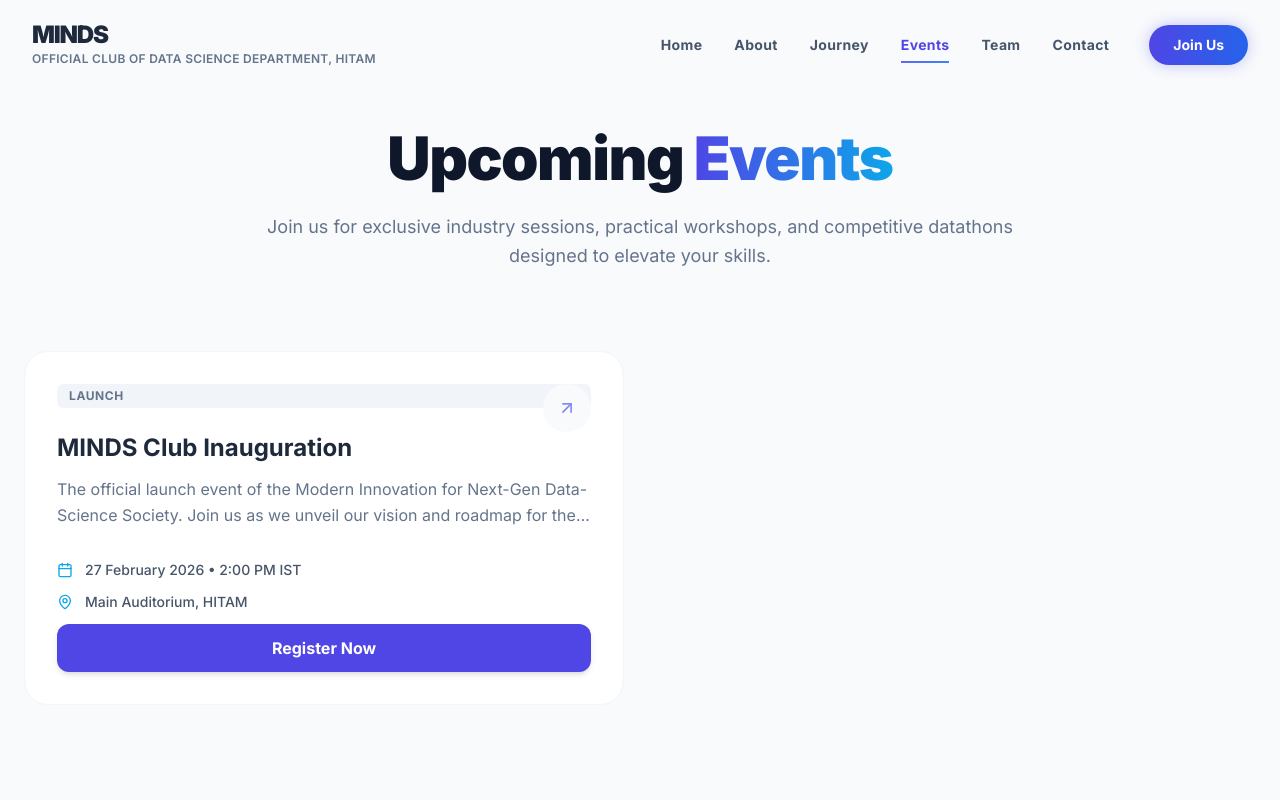
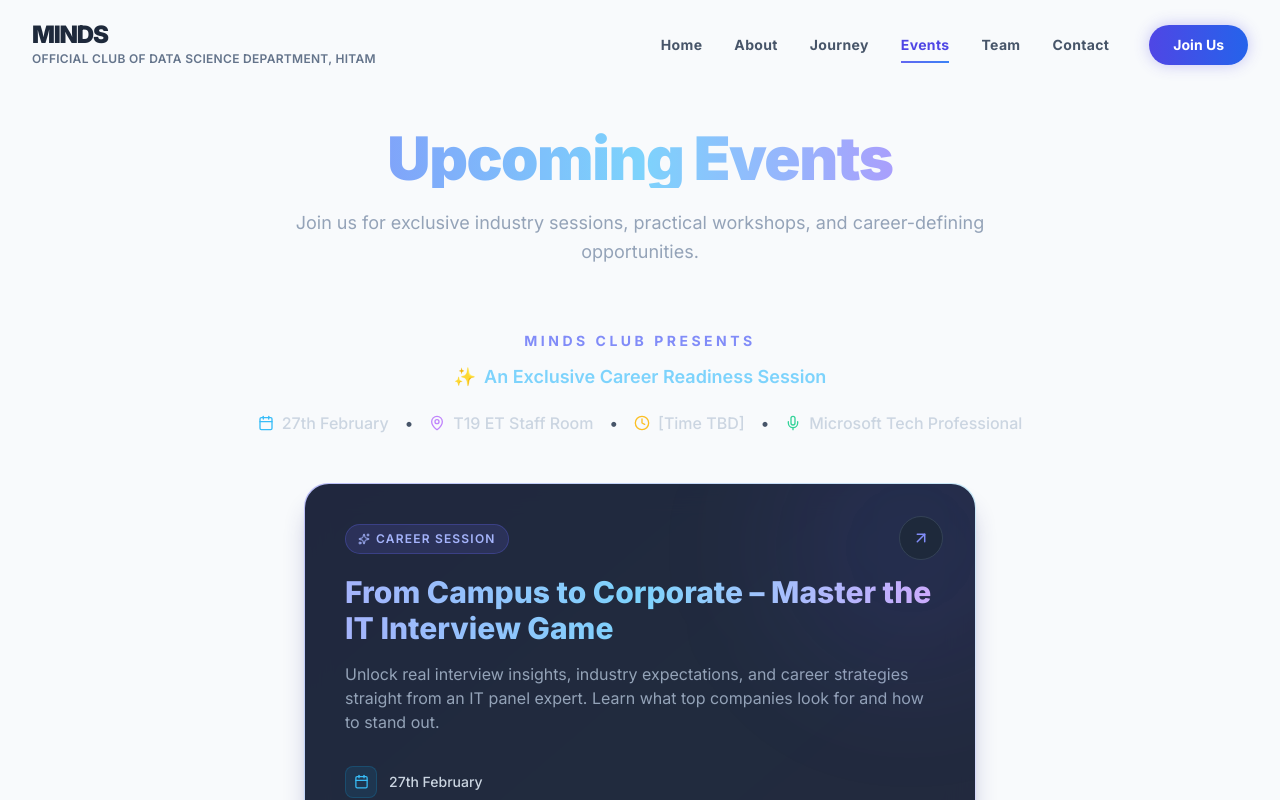
Before and after one commit to hemannayak/minds-website, a React (Vite) app: page /events in a window 1280 px wide. Shown: the top 800 px of the page. Built offline with nearby package versions, Linux system fonts and the light colour scheme.

Commit message:
feat: update Events section with inauguration session details

```diff
--- a/src/pages/Events.jsx
+++ b/src/pages/Events.jsx
@@ -1,52 +1,87 @@
 import React, { useState, useEffect } from 'react';
 import { motion, AnimatePresence } from 'framer-motion';
-import { Calendar, MapPin, ArrowRight, X } from 'lucide-react';
+import { Calendar, MapPin, Clock, Mic, Sparkles, ArrowRight, X } from 'lucide-react';
 import PageTransition from '../components/PageTransition';
 import { fadeInUp, staggerContainer } from '../lib/animations';
 
 const upcomingEvents = [
     {
-        title: 'MINDS Club Inauguration',
-        date: '27 February 2026',
-        time: '2:00 PM IST',
-        location: 'Main Auditorium, HITAM',
-        type: 'Launch',
-        description: 'The official launch event of the Modern Innovation for Next-Gen Data-Science Society. Join us as we unveil our vision and roadmap for the academic year.',
-        featured: true
-    }
+        title: 'From Campus to Corporate – Master the IT Interview Game',
+        date: '27th February',
+        time: '[Time TBD]',
+        location: 'T19 ET Staff Room',
+        speaker: 'Microsoft Tech Professional',
+        type: 'Career Session',
+        description:
+            'Unlock real interview insights, industry expectations, and career strategies straight from an IT panel expert. Learn what top companies look for and how to stand out.',
+        featured: true,
+    },
 ];
 
 const EventCard = ({ event, onRegisterClick }) => {
     return (
         <motion.div
             variants={fadeInUp}
-            className={`group relative bg-white border border-slate-100 rounded-3xl p-8 hover:shadow-lg hover:-translate-y-2 transition-all duration-300 flex flex-col h-full`}
+            className="group relative rounded-3xl p-[1px] bg-gradient-to-br from-indigo-500/40 via-sky-500/20 to-purple-500/30 shadow-xl shadow-indigo-900/30 w-full max-w-2xl mx-auto"
         >
-            <div className="absolute top-8 right-8 w-12 h-12 rounded-full bg-slate-50 flex items-center justify-center text-indigo-400 group-hover:bg-indigo-600 group-hover:text-white transition-colors duration-300">
-                <ArrowRight size={20} className="-rotate-45 group-hover:rotate-0 transition-transform duration-300" />
+            <div className="relative bg-slate-900/90 backdrop-blur-md rounded-3xl p-8 md:p-10 flex flex-col h-full overflow-hidden">
+                {/* Glowing orb background */}
+                <div className="absolute -top-16 -right-16 w-64 h-64 rounded-full bg-indigo-600/10 blur-3xl pointer-events-none" />
+
+                {/* Arrow icon */}
+                <div className="absolute top-8 right-8 w-11 h-11 rounded-full bg-slate-800 border border-slate-700 flex items-center justify-center text-indigo-400 group-hover:bg-indigo-600 group-hover:text-white transition-all duration-300">
+                    <ArrowRight size={18} className="-rotate-45 group-hover:rotate-0 transition-transform duration-300" />
                 </div>
 
-            <div className="mb-6 inline-block px-3 py-1 rounded-md bg-slate-100 text-slate-500 text-xs font-bold uppercase tracking-wider">
+                {/* Event type badge */}
+                <div className="mb-5 inline-flex items-center gap-1.5 px-3 py-1.5 rounded-full bg-indigo-500/15 border border-indigo-500/30 text-indigo-300 text-xs font-semibold uppercase tracking-widest w-fit">
+                    <Sparkles size={12} />
                     {event.type}
                 </div>
 
-            <h3 className="text-2xl font-bold text-slate-800 mb-3 group-hover:text-indigo-600 transition-colors">{event.title}</h3>
-            <p className="text-slate-500 mb-8 leading-relaxed line-clamp-2">{event.description}</p>
+                {/* Title */}
+                <h3 className="text-2xl md:text-3xl font-extrabold mb-4 leading-tight text-transparent bg-clip-text bg-gradient-to-r from-indigo-300 via-sky-300 to-purple-300 group-hover:from-indigo-200 group-hover:to-purple-200 transition-all duration-300">
+                    {event.title}
+                </h3>
 
-            <div className="space-y-3 mt-auto">
-                <div className="flex items-center gap-3 text-sm text-slate-600 font-medium">
-                    <Calendar size={16} className="text-sky-500" />
-                    {event.date} • {event.time}
+                {/* Description */}
+                <p className="text-slate-400 mb-8 leading-relaxed text-sm md:text-base">
+                    {event.description}
+                </p>
+
+                {/* Meta info */}
+                <div className="mt-auto space-y-3">
+                    <div className="flex items-center gap-3 text-sm text-slate-300 font-medium">
+                        <span className="flex items-center justify-center w-8 h-8 rounded-lg bg-sky-500/10 border border-sky-500/20 text-sky-400 shrink-0">
+                            <Calendar size={15} />
+                        </span>
+                        {event.date}
                     </div>
-                <div className="flex items-center gap-3 text-sm text-slate-600 font-medium mb-6">
-                    <MapPin size={16} className="text-sky-500" />
+                    <div className="flex items-center gap-3 text-sm text-slate-300 font-medium">
+                        <span className="flex items-center justify-center w-8 h-8 rounded-lg bg-purple-500/10 border border-purple-500/20 text-purple-400 shrink-0">
+                            <MapPin size={15} />
+                        </span>
                         {event.location}
                     </div>
+                    <div className="flex items-center gap-3 text-sm text-slate-300 font-medium">
+                        <span className="flex items-center justify-center w-8 h-8 rounded-lg bg-amber-500/10 border border-amber-500/20 text-amber-400 shrink-0">
+                            <Clock size={15} />
+                        </span>
+                        {event.time}
+                    </div>
+                    <div className="flex items-center gap-3 text-sm text-slate-300 font-medium">
+                        <span className="flex items-center justify-center w-8 h-8 rounded-lg bg-emerald-500/10 border border-emerald-500/20 text-emerald-400 shrink-0">
+                            <Mic size={15} />
+                        </span>
+                        Session by {event.speaker}
+                    </div>
+                </div>
 
-                {event.type === 'Launch' && (
+                {/* CTA */}
+                {event.type === 'Career Session' && (
                     <button
                         onClick={() => onRegisterClick()}
-                        className="w-full mt-4 py-3 rounded-xl font-bold text-white bg-indigo-600 hover:bg-indigo-700 transition-all shadow-md hover:shadow-lg hover:-translate-y-0.5"
+                        className="mt-8 w-full py-3.5 rounded-xl font-bold text-white bg-gradient-to-r from-indigo-600 to-sky-600 hover:from-indigo-500 hover:to-sky-500 transition-all duration-300 shadow-lg shadow-indigo-900/40 hover:shadow-indigo-700/50 hover:-translate-y-0.5"
                     >
                         Register Now
                     </button>
@@ -59,32 +94,70 @@ const EventCard = ({ event, onRegisterClick }) => {
 const Events = () => {
     const [isModalOpen, setIsModalOpen] = useState(false);
 
-    // Prevent scrolling when modal is open
     useEffect(() => {
-        if (isModalOpen) {
-            document.body.style.overflow = 'hidden';
-        } else {
-            document.body.style.overflow = 'unset';
-        }
-        return () => {
-            document.body.style.overflow = 'unset';
-        };
+        document.body.style.overflow = isModalOpen ? 'hidden' : 'unset';
+        return () => { document.body.style.overflow = 'unset'; };
     }, [isModalOpen]);
 
     return (
         <PageTransition>
             <div className="pt-32 pb-24 px-6 max-w-7xl mx-auto">
-                <div className="text-center max-w-3xl mx-auto mb-20">
-                    <h1 className="text-4xl md:text-5xl lg:text-6xl font-black mb-6 tracking-tight text-slate-900 leading-tight">
-                        Upcoming <span className="text-transparent bg-clip-text bg-gradient-to-r from-indigo-600 to-sky-500">Events</span>
+
+                {/* Page heading */}
+                <motion.div
+                    className="text-center max-w-3xl mx-auto mb-16"
+                    initial={{ opacity: 0, y: 24 }}
+                    animate={{ opacity: 1, y: 0 }}
+                    transition={{ duration: 0.6, ease: 'easeOut' }}
+                >
+                    <h1 className="text-4xl md:text-5xl lg:text-6xl font-black mb-5 tracking-tight leading-tight text-transparent bg-clip-text bg-gradient-to-r from-indigo-400 via-sky-300 to-purple-400">
+                        Upcoming&nbsp;Events
                     </h1>
-                    <p className="text-lg text-slate-500 leading-relaxed">
-                        Join us for exclusive industry sessions, practical workshops, and competitive datathons designed to elevate your skills.
+                    <p className="text-lg text-slate-400 leading-relaxed">
+                        Join us for exclusive industry sessions, practical workshops, and career-defining opportunities.
                     </p>
+                </motion.div>
+
+                {/* Structured event announcement */}
+                <motion.div
+                    className="text-center mb-12 space-y-3"
+                    initial={{ opacity: 0, y: 20 }}
+                    animate={{ opacity: 1, y: 0 }}
+                    transition={{ duration: 0.6, delay: 0.15, ease: 'easeOut' }}
+                >
+                    <p className="text-xs md:text-sm font-bold uppercase tracking-[0.25em] text-indigo-400">
+                        MINDS Club Presents
+                    </p>
+                    <p className="text-base md:text-lg font-semibold text-sky-300 flex items-center justify-center gap-2">
+                        <span>✨</span> An Exclusive Career Readiness Session
+                    </p>
+
+                    <div className="flex flex-wrap items-center justify-center gap-4 pt-2 text-sm md:text-base text-slate-300 font-medium">
+                        <span className="flex items-center gap-2">
+                            <Calendar size={16} className="text-sky-400" />
+                            27th February
+                        </span>
+                        <span className="text-slate-600">•</span>
+                        <span className="flex items-center gap-2">
+                            <MapPin size={16} className="text-purple-400" />
+                            T19 ET Staff Room
+                        </span>
+                        <span className="text-slate-600">•</span>
+                        <span className="flex items-center gap-2">
+                            <Clock size={16} className="text-amber-400" />
+                            [Time TBD]
+                        </span>
+                        <span className="text-slate-600">•</span>
+                        <span className="flex items-center gap-2">
+                            <Mic size={16} className="text-emerald-400" />
+                            Microsoft Tech Professional
+                        </span>
                     </div>
+                </motion.div>
 
+                {/* Event card */}
                 <motion.div
-                    className="grid grid-cols-1 md:grid-cols-2 lg:grid-cols-2 xl:grid-cols-2 gap-8"
+                    className="flex justify-center"
                     initial="hidden"
                     animate="show"
                     variants={staggerContainer}
@@ -95,23 +168,23 @@ const Events = () => {
                 </motion.div>
             </div>
 
-            {/* Google Form Registration Modal */}
+            {/* Registration Modal */}
             <AnimatePresence>
                 {isModalOpen && (
                     <motion.div
                         initial={{ opacity: 0 }}
                         animate={{ opacity: 1 }}
                         exit={{ opacity: 0 }}
-                        className="fixed inset-0 z-[100] flex items-center justify-center p-4 bg-slate-900/60 backdrop-blur-sm"
+                        className="fixed inset-0 z-[100] flex items-center justify-center p-4 bg-slate-950/70 backdrop-blur-sm"
                         onClick={() => setIsModalOpen(false)}
                     >
                         <motion.div
                             initial={{ scale: 0.95, opacity: 0, y: 20 }}
                             animate={{ scale: 1, opacity: 1, y: 0 }}
                             exit={{ scale: 0.95, opacity: 0, y: 20 }}
-                            transition={{ type: "spring", damping: 25, stiffness: 300 }}
+                            transition={{ type: 'spring', damping: 25, stiffness: 300 }}
                             className="bg-slate-900 w-full max-w-3xl h-[85vh] rounded-2xl shadow-2xl overflow-hidden flex flex-col border border-slate-700 relative"
-                            onClick={(e) => e.stopPropagation()} // Prevent clicks inside modal from closing it
+                            onClick={(e) => e.stopPropagation()}
                         >
                             <div className="px-6 py-4 border-b border-slate-800 flex items-center justify-between bg-slate-900 absolute top-0 w-full z-10">
                                 <h3 className="text-white font-bold text-lg tracking-wide">Event Registration</h3>
@@ -123,7 +196,7 @@ const Events = () => {
                                 </button>
                             </div>
                             <div className="flex-1 w-full bg-slate-50 pt-16 overflow-y-auto">
-                                {/* Instruction: Replace with your actual Google Form Embed URL */}
+                                {/* Replace src with your actual Google Form embed URL */}
                                 <iframe
                                     src="https://docs.google.com/forms/d/e/1FAIpQLSe_Placeholder_Form_ID/viewform?embedded=true"
                                     width="100%"
```
Lines whose indentation alone changed are shown as unchanged.
